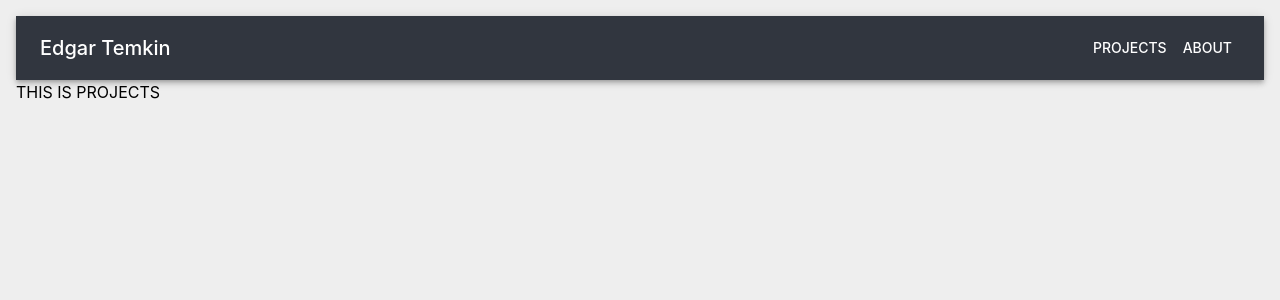
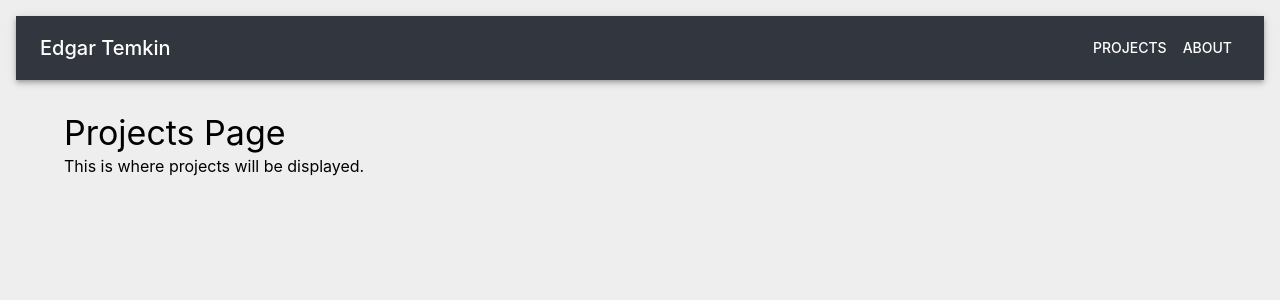
Before and after one commit to Raspupin/edgar_portfolio, a React (Vite) app: page / in a window 1280 px wide. Shown: the top 300 px of the page. Built offline with nearby package versions, Linux system fonts and the light colour scheme.

Commit message:
v0.2.1 basic template for About and Projects

```diff
--- a/src/components/About.jsx
+++ b/src/components/About.jsx
@@ -1,11 +1,14 @@
 import React from "react";
-import { Typography } from "@mui/material";
+import { Typography, Container } from "@mui/material";
 
 function About() {
   return (
-    <div>
-      <Typography>THIS IS ABOUT</Typography>
-    </div>
+    <Container>
+      <Typography variant="h4" sx={{ mt: 4 }}>
+        About Me
+      </Typography>
+      <Typography variant="body1">This is the About page.</Typography>
+    </Container>
   );
 }
 
--- a/src/components/Projects.jsx
+++ b/src/components/Projects.jsx
@@ -1,11 +1,16 @@
-import { Typography } from "@mui/material";
+import { Typography, Container } from "@mui/material";
 import React from "react";
 
 function Projects() {
   return (
-    <div>
-      <Typography>THIS IS PROJECTS</Typography>
-    </div>
+    <Container>
+      <Typography variant="h4" sx={{ mt: 4 }}>
+        Projects Page
+      </Typography>
+      <Typography variant="body1">
+        This is where projects will be displayed.
+      </Typography>
+    </Container>
   );
 }
 
```
